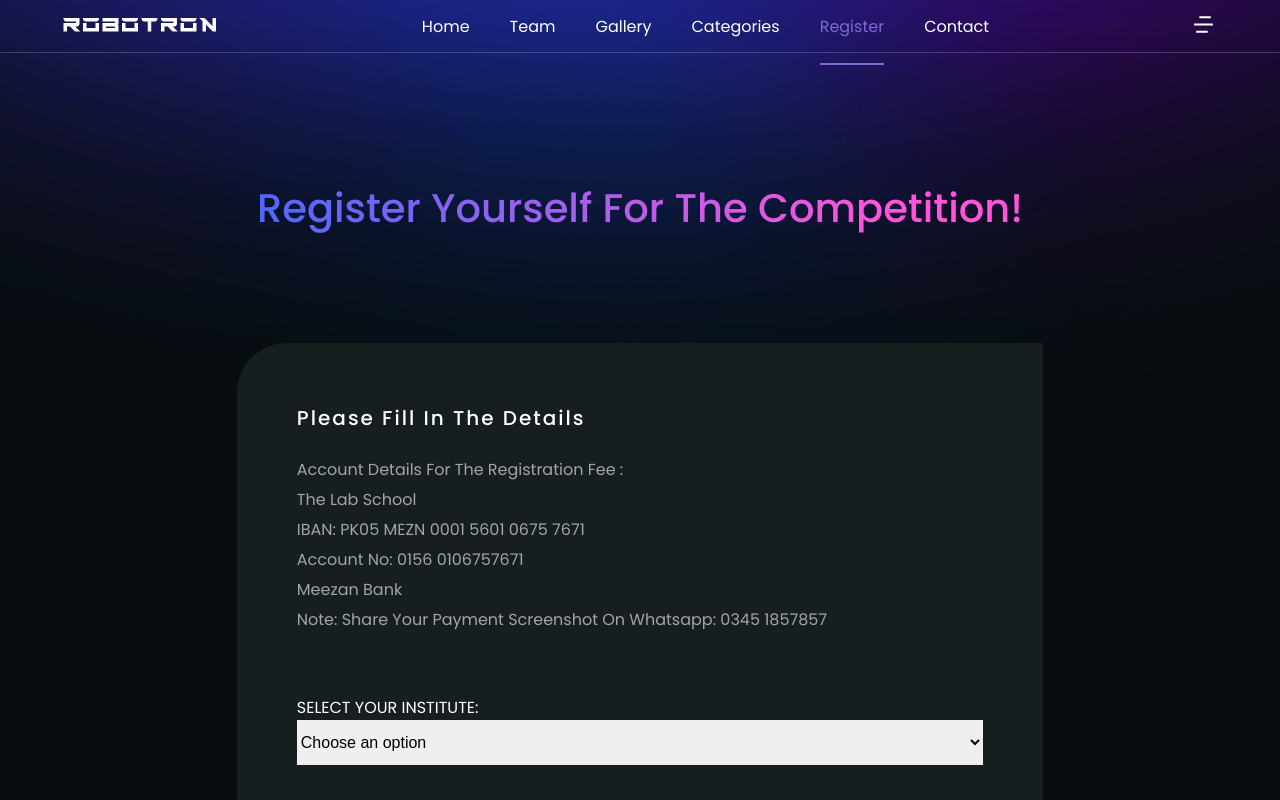
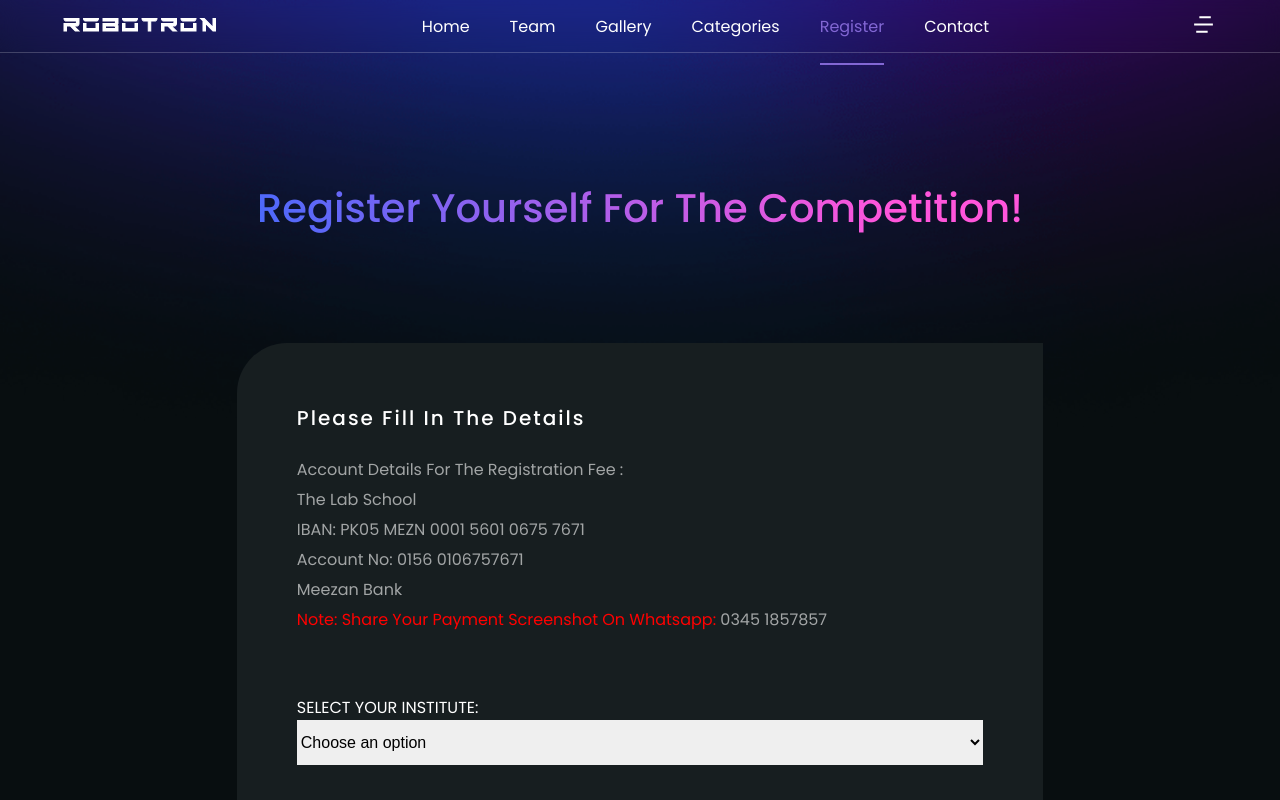
Before and after one commit to muawwizbilal/Robotron2.0, a Next.js app: page /register in a window 1280 px wide. Shown: the top 800 px of the page. Built offline with nearby package versions, Linux system fonts and the light colour scheme.

Commit message:
Update account-details-span-note

```diff
--- a/sections/register.js
+++ b/sections/register.js
@@ -85,7 +85,7 @@ const Register = () => {
                         <p className="desc-p">Account Details For The Registration Fee :  <br/> The Lab School <br/>
 IBAN: PK05 MEZN 0001 5601 0675 7671 <br/>
 Account No: 0156 0106757671 <br/>
- Meezan Bank <br/> Note: Share Your Payment Screenshot On Whatsapp: 0345 1857857 </p>
+ Meezan Bank <br/> <span style={{ color: 'red' }}>Note: Share Your Payment Screenshot On Whatsapp: </span>0345 1857857 </p>
 
                         <form onSubmit={handleSubmit}>
                             <div className="inputs">
```
